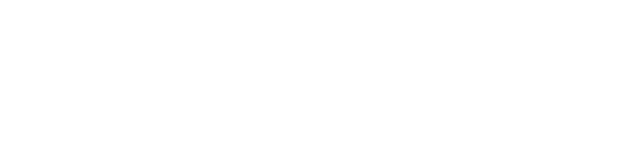
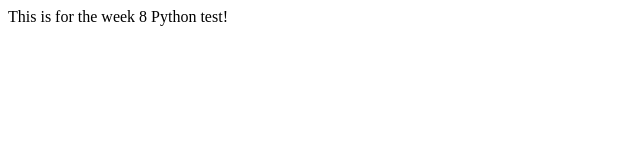
Before and after one commit to Ozair12345/MTH4000, a plain HTML site: page index.html in a window 1280 px wide. Shown: the whole page, without its empty margins (0-640 px from the left). Drawn offline with Linux system fonts and the light colour scheme.

Commit message:
Update index.html

```diff
--- a/index.html
+++ b/index.html
@@ -5,7 +5,7 @@
  <title>MTH4000 exercise</title>
 </head>
 
- <body>
+ <body> This is for the week 8 Python test!
 </body>
 
 </html>
```
